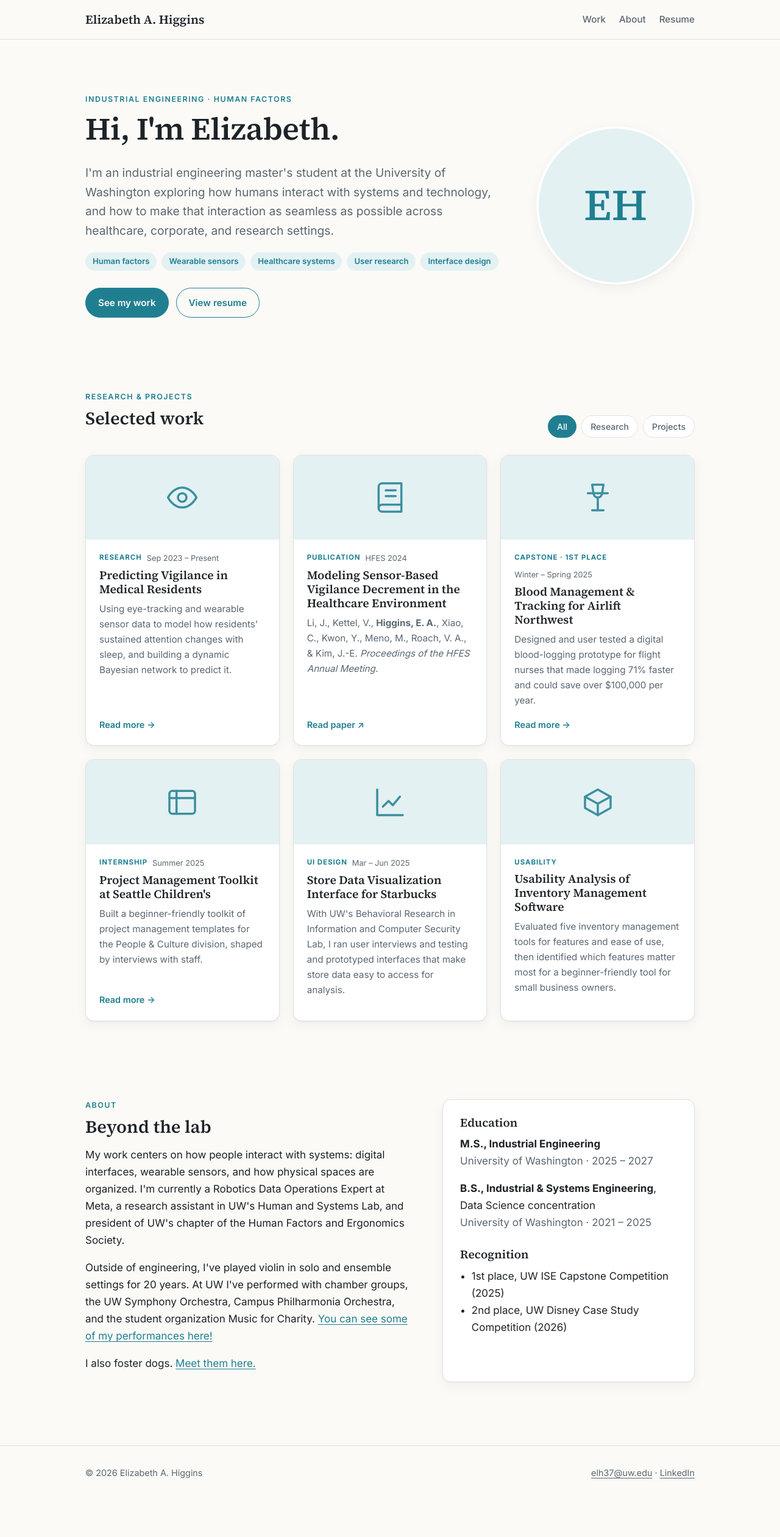
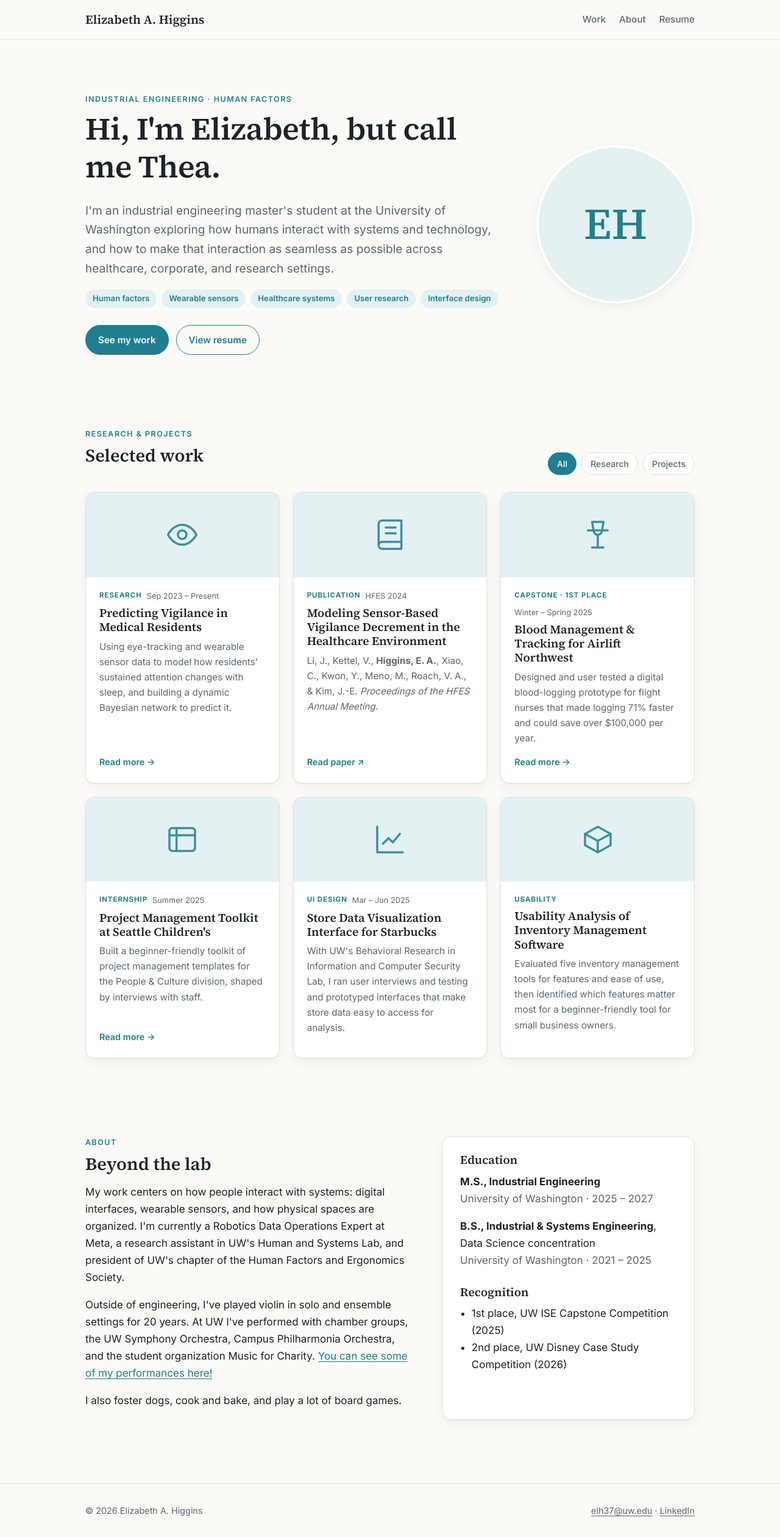
Before and after one commit to elizabeth-a-higgins/elizabeth-a-higgins.github.io, a plain HTML site: page index.html in a window 1280 px wide. Shown: the whole page at 61% size. Before the commit the page ends 2460 px from the top, so only its background shows below. Drawn offline with Linux system fonts and the light colour scheme.

Commit message:
Update index.html

```diff
--- a/index.html
+++ b/index.html
@@ -29,7 +29,7 @@
     <div class="container">
       <div>
         <div class="eyebrow">Industrial Engineering · Human Factors</div>
-        <h1>Hi, I'm Elizabeth.</h1>
+        <h1>Hi, I'm Elizabeth, but call me Thea.</h1>
         <p class="lede">
           I'm an industrial engineering master's student at the University of Washington exploring
           how humans interact with systems and technology, and how to make that interaction as seamless
@@ -170,12 +170,10 @@
           performed with chamber groups, the UW Symphony Orchestra, Campus Philharmonia Orchestra, and the
           student organization Music for Charity.
           <!-- Replace # with a link to your performances (YouTube, Instagram, etc.) -->
-          <a href="#">You can see some of my performances here!</a>
+          <a href="https://www.youtube.com/playlist?list=PLwmbgi6Is6vq7izc-hIyhBhRSkghQkoSx">You can see some of my performances here!</a>
         </p>
         <p>
-          I also foster dogs.
-          <!-- Replace # with a link to photos of your foster dogs -->
-          <a href="#">Meet them here.</a>
+          I also foster dogs, cook and bake, and play a lot of board games.
         </p>
       </div>
       <div class="panel">
```
